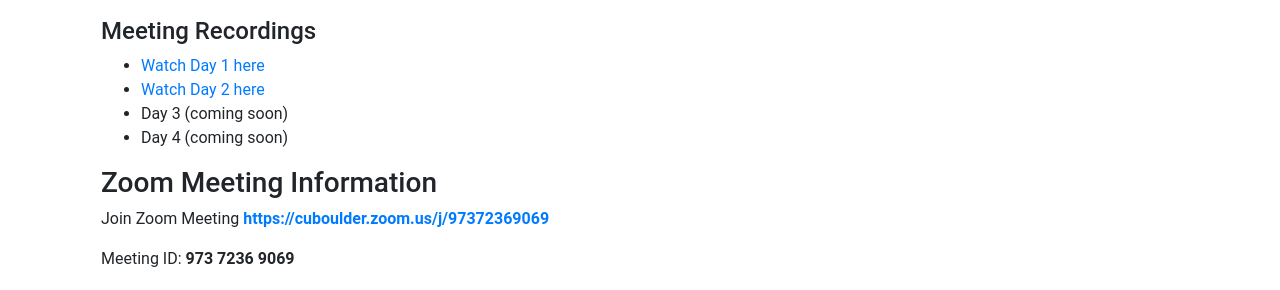
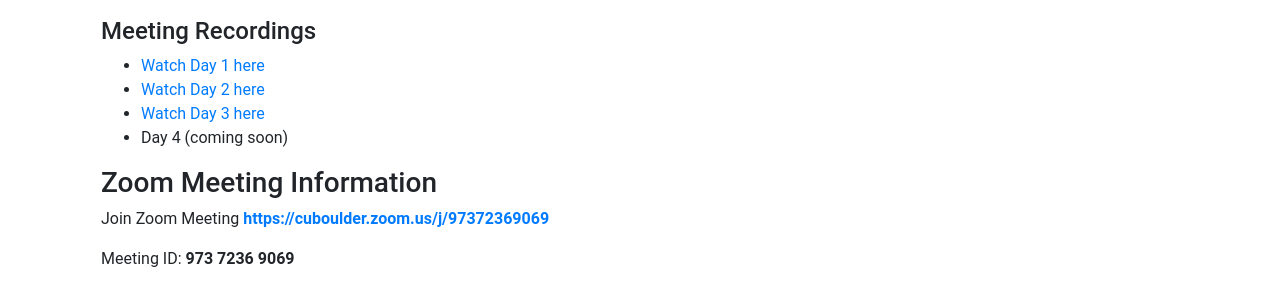
Before and after one commit to heliophysicsPy/heliophysicsPy.github.io, a Jekyll site: the page built from _pages/meetings/fall2022.md, in a window 1280 px wide. Shown: the part 568-858 px from the top of the page. Built offline with Jekyll 4.4.1, drawn with Linux system fonts in a browser that asks for light colours; nearby versions of some CDN libraries.

Commit message:
adding in fall 2022 meeting day 3 recording

```diff
--- a/_pages/meetings/fall2022.md
+++ b/_pages/meetings/fall2022.md
@@ -26,7 +26,7 @@ Materials associated with the meeting sessions will be kept in the [**meeting fo
 
  - [Watch Day 1 here](https://o365coloradoedu-my.sharepoint.com/:v:/g/personal/juba8233_colorado_edu/EeSZu6_9detPju_wXXQ1joIBf6kVeCge2INtys3ACzGYNw?e=VGp2Rm)
  - [Watch Day 2 here](https://o365coloradoedu-my.sharepoint.com/:v:/g/personal/juba8233_colorado_edu/EaHvg0_Zv6BDnWfyvnbAfBkBtCjQkv8-q-JtbjYIQ07fOg?e=iuWo1B)
- - Day 3 (coming soon)
+ - [Watch Day 3 here](https://o365coloradoedu-my.sharepoint.com/:v:/g/personal/juba8233_colorado_edu/Ef-hhz0_GohJg5V4x4HRCAYBo3aAu4DWB8SXcnpx0WeaCA?e=dIMeqU)
  - Day 4 (coming soon)
 
 ### Zoom Meeting Information
```
